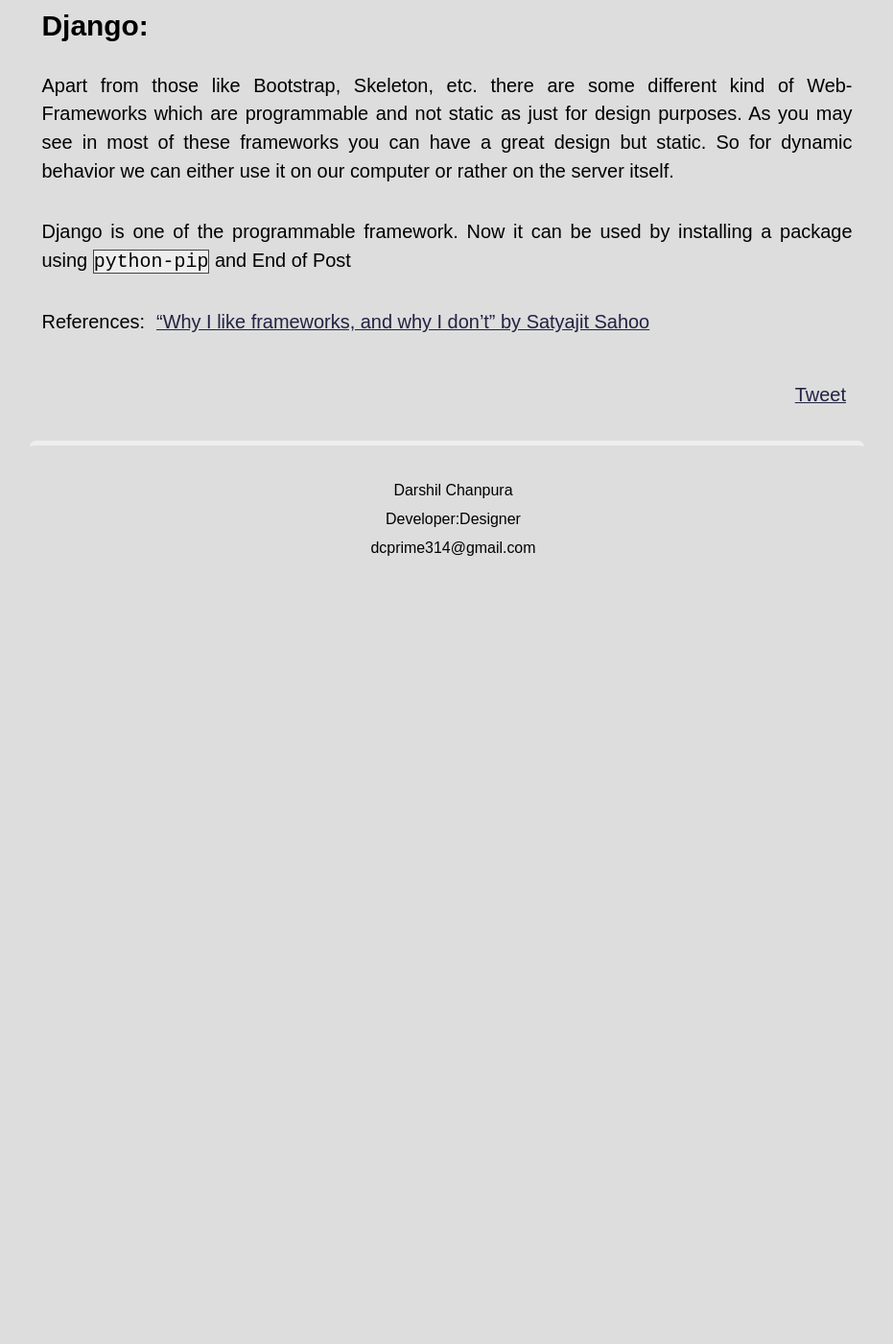
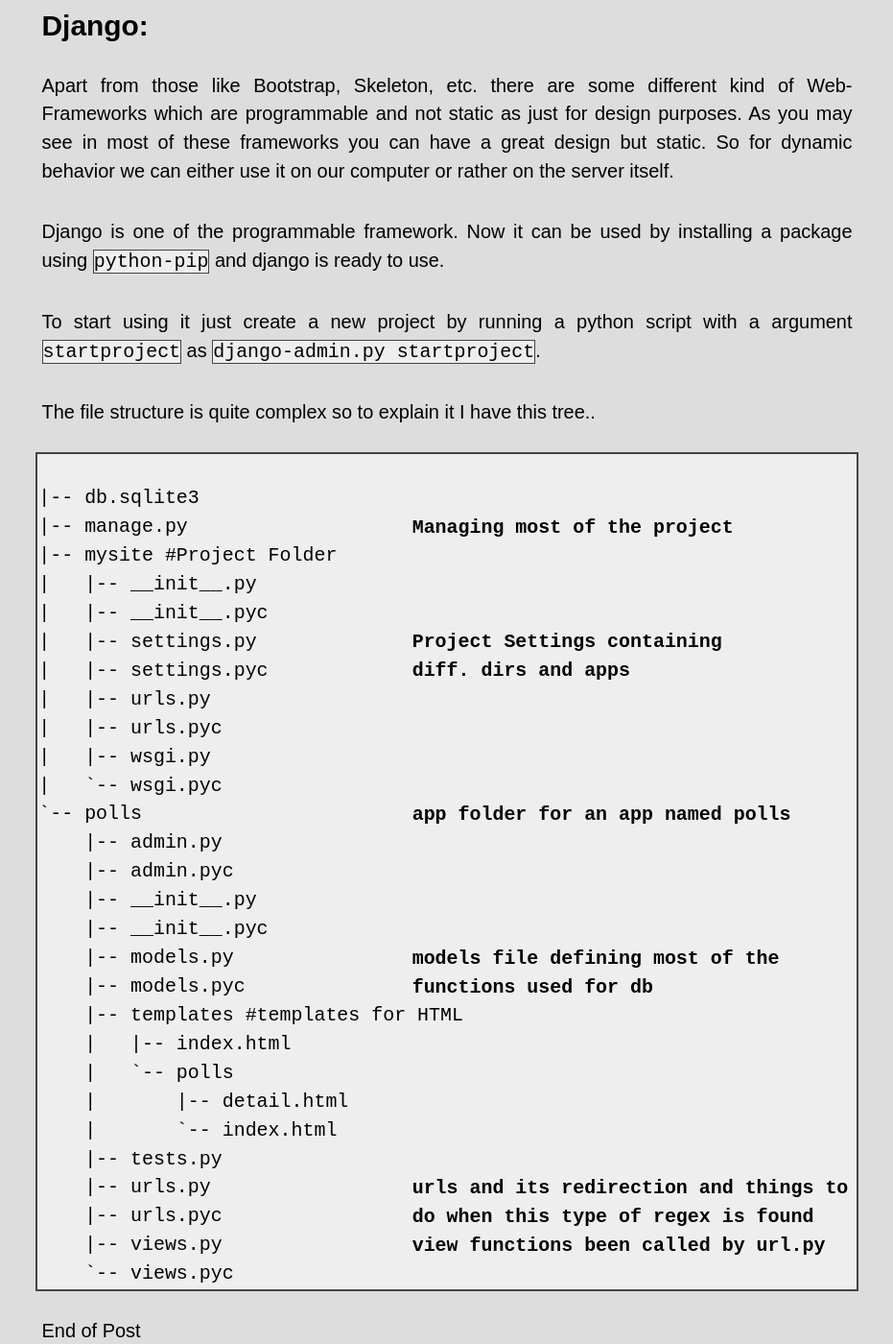
Before and after one commit to dtchanpura/dtchanpura.github.io, a Jekyll site: the page built from _posts/2014-07-08-django-basic.md, in a window 1280 px wide and 1400 px high, scrolled down 566 px. Shown: the whole window at 96% size, without its empty margins (174-1105 px from the left). Built offline with Jekyll 4.4.1, drawn with Linux system fonts in a browser that asks for light colours; some web fonts are replaced; Markdown is read by kramdown in place of the engine named in the settings; comment, search, counter and statistics services are not loaded; before the commit the page ends 1309 px from its top, so only the background shows below that.

Commit message:
Post Updated

```diff
--- a/_posts/2014-07-08-django-basic.md
+++ b/_posts/2014-07-08-django-basic.md
@@ -15,7 +15,44 @@
 
 Apart from those like Bootstrap, Skeleton, etc. there are some different kind of Web-Frameworks which are programmable and not static as just for design purposes. As you may see in most of these frameworks you can have a great design but static. So for dynamic behavior we can either use it on our computer or rather on the server itself.
 
-Django is one of the programmable framework. Now it can be used by installing a package using <code>python-pip</code> and
+Django is one of the programmable framework. Now it can be used by installing a package using <code>python-pip</code> and django is ready to use.
+
+To start using it just create a new project by running a python script with a argument <code>startproject</code> as <code>django-admin.py startproject</code>.
+
+The file structure is quite complex so to explain it I have this tree..
+
+<pre><code>
+|-- db.sqlite3
+|-- manage.py 			<b>Managing most of the project</b>
+|-- mysite #Project Folder
+|   |-- __init__.py
+|   |-- __init__.pyc
+|   |-- settings.py		<b>Project Settings containing</b>
+|   |-- settings.pyc 		<b>diff. dirs and apps</b>
+|   |-- urls.py
+|   |-- urls.pyc
+|   |-- wsgi.py
+|   `-- wsgi.pyc
+`-- polls			<b>app folder for an app named polls</b>
+    |-- admin.py
+    |-- admin.pyc
+    |-- __init__.py
+    |-- __init__.pyc
+    |-- models.py		<b>models file defining most of the</b>
+    |-- models.pyc 		<b>functions used for db</b>
+    |-- templates #templates for HTML
+    |   |-- index.html
+    |   `-- polls
+    |       |-- detail.html
+    |       `-- index.html
+    |-- tests.py
+    |-- urls.py 		<b>urls and its redirection and things to</b>
+    |-- urls.pyc		<b>do when this type of regex is found</b>
+    |-- views.py 		<b>view functions been called by url.py</b>
+    `-- views.pyc
+</code></pre>
+
+
 End of Post
 
 References:
```
Also changed, not shown: other parts of _posts/2014-07-08-django-basic.md (+1 -1 lines), 2 other files.
